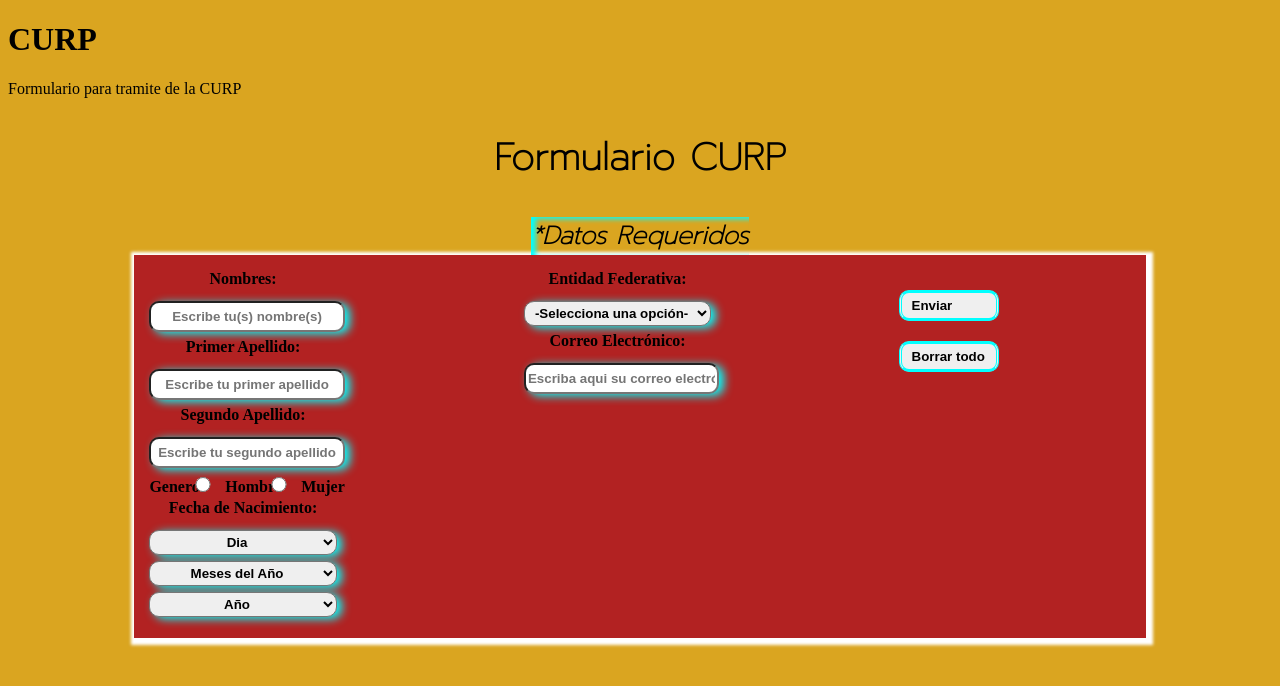
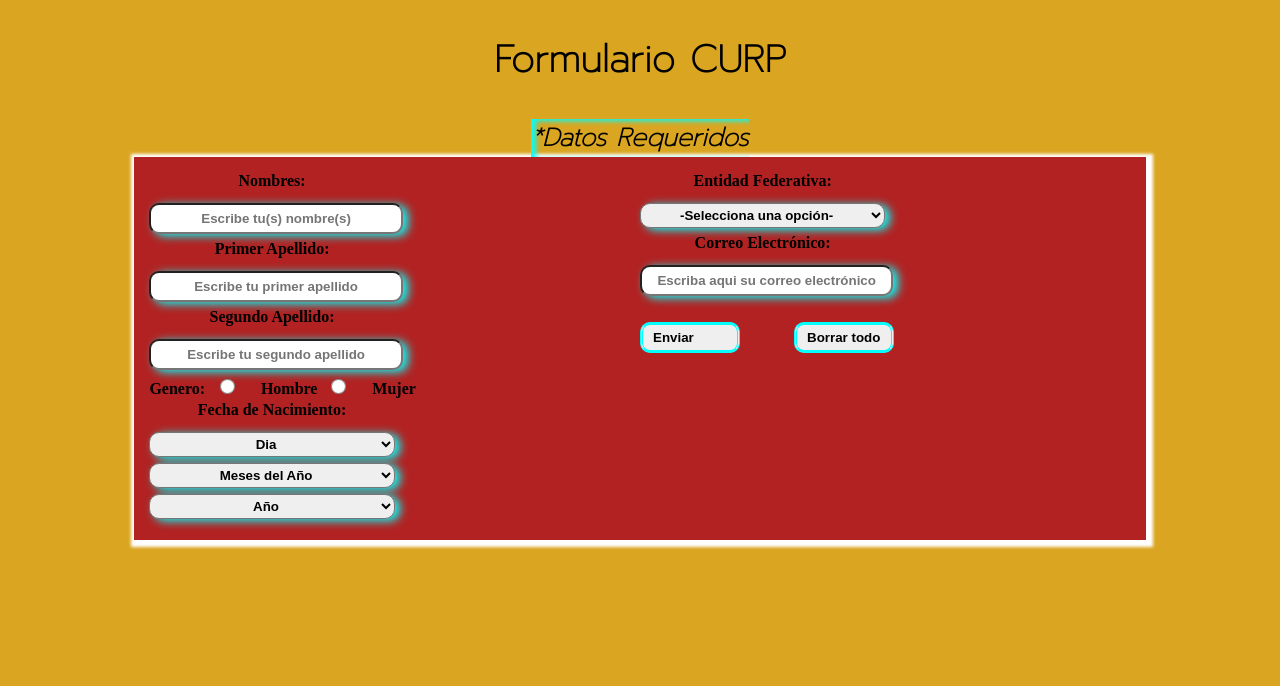
Before and after one commit to ProgramacionWeb-UAA/Examen_2do_parcial, a PHP site: page / in a window 1280 px wide. Shown: the top 686 px of the page. Run offline with PHP 8.4, Linux system fonts and the light colour scheme.

Commit message:
pequeños cambios al fusionar

```diff
--- a/examenparcial2/estilos.css
+++ b/examenparcial2/estilos.css
@@ -74,6 +74,7 @@ body{
      width: 8%;
     height: 15px;
      display: inline-flex;
+    margin-right: 10px;
 }
 input[type="text"],select{
 
--- a/examenparcial2/index.php
+++ b/examenparcial2/index.php
@@ -11,9 +11,6 @@
 
 
 
-
-    <h1>CURP</h1>
-    <p>Formulario para tramite de la CURP</p>
 
     <form action="procesar.php" method="post" class="contact_form">
                 <section class="encabezado">
@@ -39,9 +36,9 @@
 
 
                 <label id="radio" for="genero">Genero:</label>
-                <input id="radio" type="radio" name="genero" value="Hombre">
+                <input id="radio" type="radio" name="genero" value="H">
                 <label id="radio" for="">Hombre</label>
-                <input id="radio" type="radio" name="genero" value="Mujer">
+                <input id="radio" type="radio" name="genero" value="M">
                 <label id="radio" for="">Mujer</label>
 
 
@@ -138,10 +135,11 @@
                      <input type="text" name="correo" id="correo" placeholder="Escriba aqui su correo electrónico" required>
 
                 </div>
-                    </div>
+
                 <div class="botones">
                     <button id="submit" name="enviar" type="submit">Enviar</button>
                     <button id="submit" name="borrar" type="reset">Borrar todo</button>
+                </div>
                 </div>
                 </div>
                 <!--**********************************************************************************-->
```
